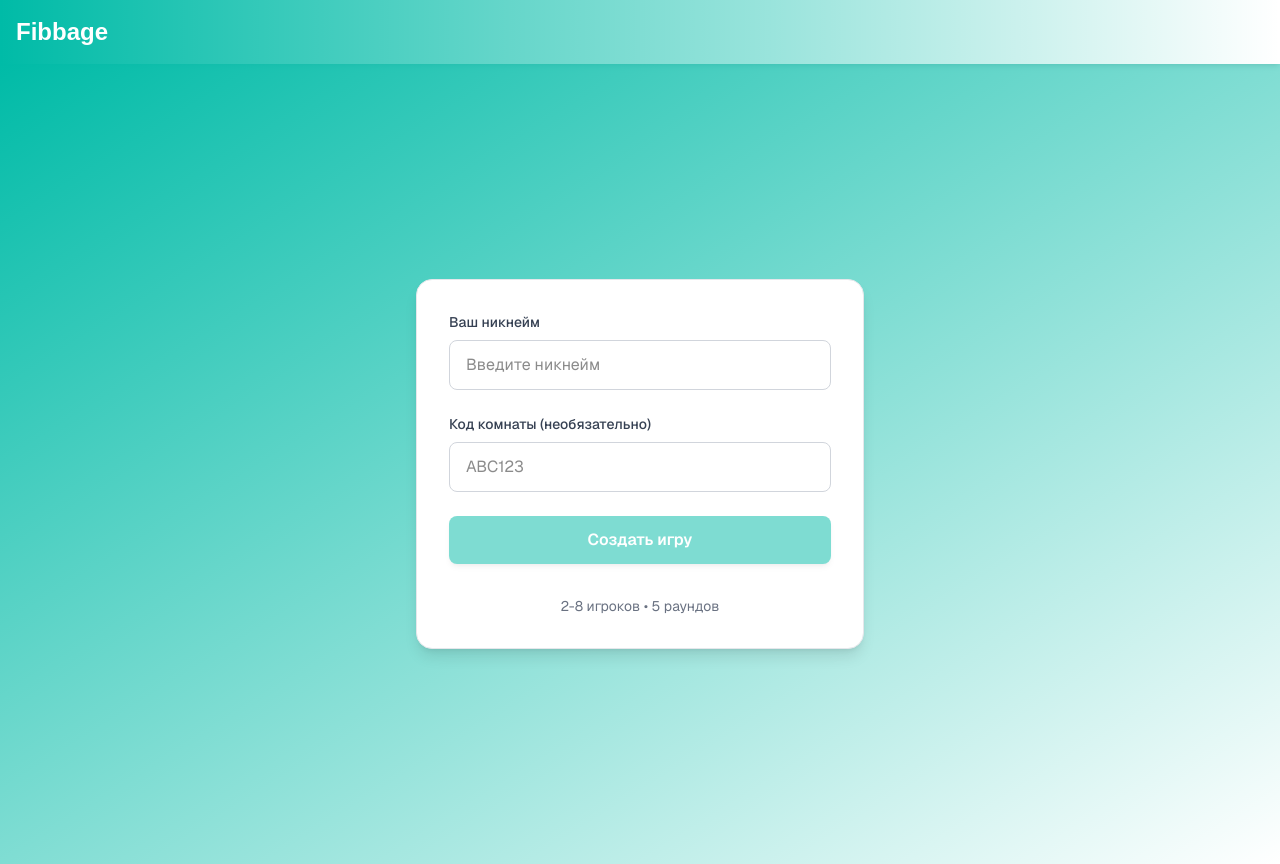
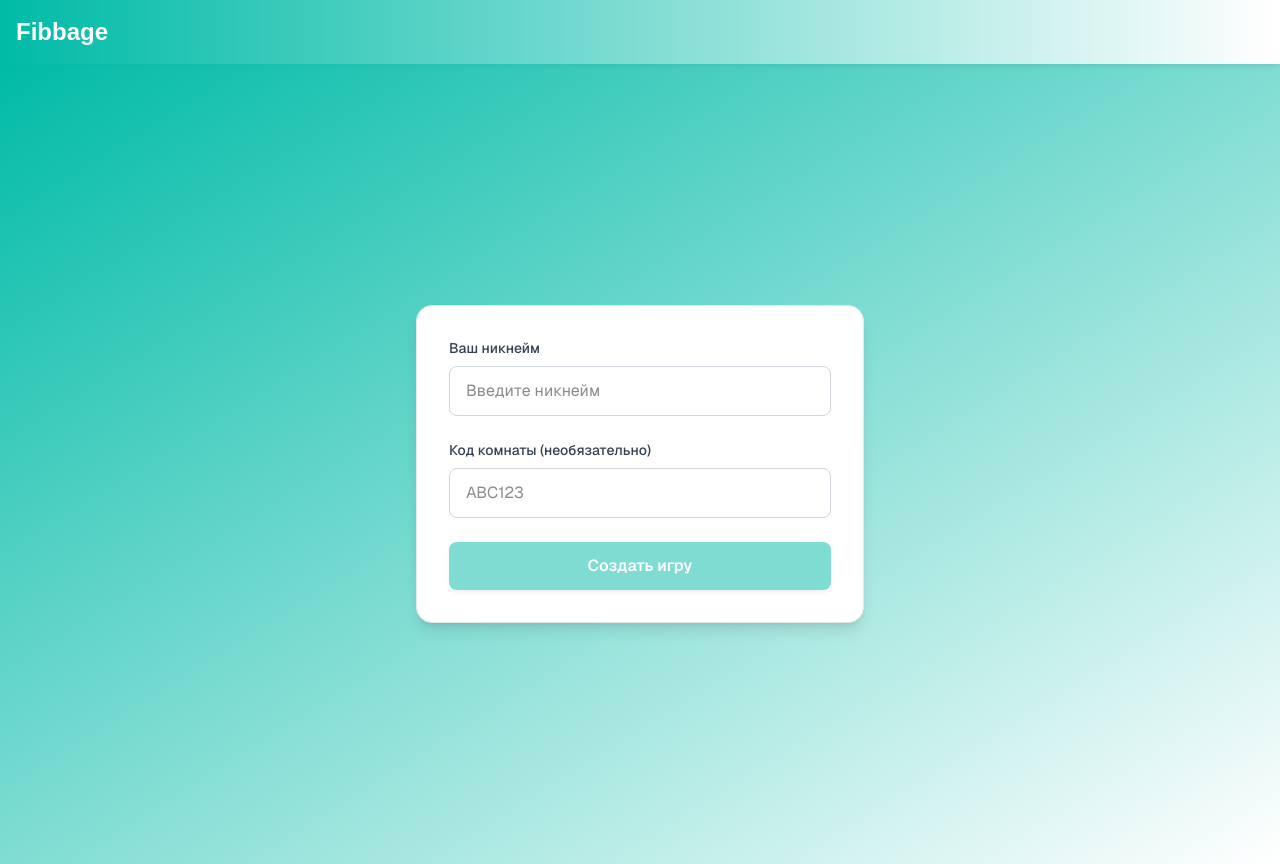
Before and after one commit to buharov-alexander/FakeIt, a Next.js app in the folder client/: page / in a window 1280 px wide. Built offline with nearby package versions, Linux system fonts and the light colour scheme.

Commit message:
clean page

```diff
--- a/client/src/app/page.tsx
+++ b/client/src/app/page.tsx
@@ -75,10 +75,6 @@ export default function Home() {
             {isProcessing ? 'Обработка...' : roomCode.trim() ? 'Присоединиться' : 'Создать игру'}
           </button>
         </div>
-
-        <div className="mt-8 text-center text-sm text-gray-500">
-          <p>2-8 игроков • 5 раундов</p>
-        </div>
       </div>
     </div>
   );
```
